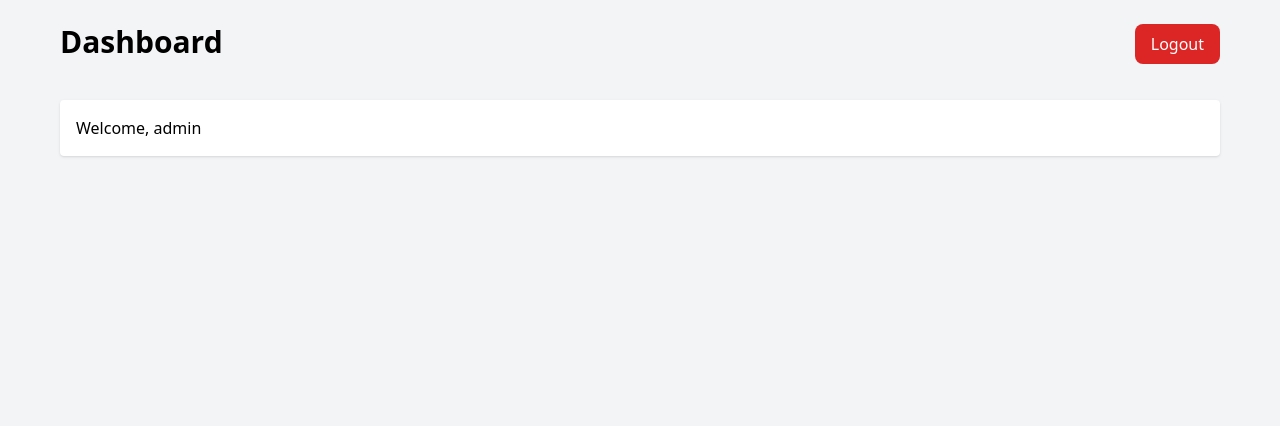
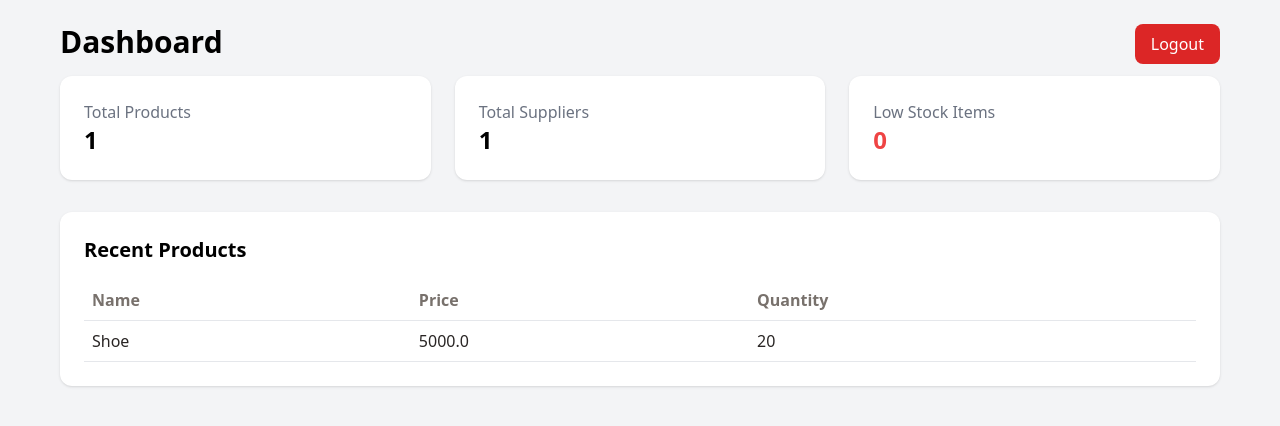
Before and after one commit to vishalipar/Digital-Cafeteria, a Django app: page /dashboard/ in a window 1280 px wide. Shown: the top 426 px of the page. Run offline with Django 5.2, Linux system fonts and the light colour scheme; a user stored in the database is signed in; data comes from the database, SQL or seed files in the repository; both versions use the stored data as it was after the commit; some libraries are stand-ins or nearby versions.

Commit message:
Show products, total suppliers, low stock items and recent products to the dashboard page

```diff
--- a/accounts/admin.py
+++ b/accounts/admin.py
@@ -1,3 +1,6 @@
 from django.contrib import admin
+from .models import Product, Supplier
+# Register your models here.
 
-# Register your models here.
+admin.site.register(Product)
+admin.site.register(Supplier)
--- a/accounts/models.py
+++ b/accounts/models.py
@@ -1,3 +1,23 @@
 from django.db import models
 
 # Create your models here.
+
+class Supplier(models.Model):
+    name = models.CharField(max_length=100)
+    contact = models.CharField(max_length=15)
+    address = models.TextField()
+
+    def __str__(self):
+        return self.name
+
+
+class Product(models.Model):
+    name = models.CharField(max_length=100)
+    price = models.FloatField()
+    quantity = models.IntegerField()
+    image = models.ImageField(upload_to='products/', blank=True, null=True)
+    supplier = models.ForeignKey(Supplier, on_delete=models.CASCADE, null=True, blank=True)
+    created_at = models.DateTimeField(auto_now_add=True)
+
+    def __str__(self):
+        return self.name
--- a/accounts/views.py
+++ b/accounts/views.py
@@ -1,7 +1,7 @@
 from django.shortcuts import render, redirect
 from django.contrib.auth.decorators import login_required
 from django.contrib.auth import authenticate, login, logout
-
+from .models import Product, Supplier
 
 def login_view(request):
     if request.method == 'POST':
@@ -19,7 +19,18 @@ def login_view(request):
 
 @login_required
 def dashboard(request):
-    return render(request, 'dashboard.html')
+    total_products = Product.objects.count()
+    total_suppliers = Supplier.objects.count()
+    low_stock = Product.objects.filter(quantity__lt=5).count()
+    recent_products = Product.objects.order_by('-created_at')[:5]
+
+    context = {
+        'total_products': total_products,
+        'total_suppliers': total_suppliers,
+        'low_stock': low_stock,
+        'recent_products': recent_products
+    }
+    return render(request, 'dashboard.html', context)
 
 def logout_view(request):
     logout(request)
--- a/cafeteria/settings.py
+++ b/cafeteria/settings.py
@@ -117,6 +117,8 @@ USE_TZ = True
 # https://docs.djangoproject.com/en/5.1/howto/static-files/
 
 STATIC_URL = "static/"
+MEDIA_URL = '/media/'
+MEDIA_ROOT = BASE_DIR / 'media'
 
 # Default primary key field type
 # https://docs.djangoproject.com/en/5.1/ref/settings/#default-auto-field
--- a/cafeteria/urls.py
+++ b/cafeteria/urls.py
@@ -17,8 +17,12 @@ Including another URLconf
 
 from django.contrib import admin
 from django.urls import path, include
+from django.conf import settings
+from django.conf.urls.static import static
 
 urlpatterns = [
     path("admin/", admin.site.urls),
     path('', include('accounts.urls')),
 ]
+
+urlpatterns += static(settings.MEDIA_URL, document_root=settings.MEDIA_ROOT)
--- a/templates/dashboard.html
+++ b/templates/dashboard.html
@@ -15,8 +15,51 @@
             <a href="{% url 'logout' %}" class="text-white bg-red-600 hover:bg-red-700 rounded-lg h-fit py-2 px-4">Logout</a>
         </div>
 
-        <div class="mt-6 bg-white p-4 rounded shadow">
-            <p>Welcome, {{ request.user.username }}</p>
+        <div class="grid grid-cols-1 md:grid-cols-3 gap-6">
+
+            <div class="bg-white p-6 rounded-xl shadow">
+                <h2 class="text-gray-500">Total Products</h2>
+                <p class="text-2xl font-bold">{{ total_products }}</p>
+            </div>
+
+            <div class="bg-white p-6 rounded-xl shadow">
+                <h2 class="text-gray-500">Total Suppliers</h2>
+                <p class="text-2xl font-bold">{{ total_suppliers }}</p>
+            </div>
+
+            <div class="bg-white p-6 rounded-xl shadow">
+                <h2 class="text-gray-500">Low Stock Items</h2>
+                <p class="text-2xl font-bold text-red-500">{{ low_stock }}</p>
+            </div>
+
+        </div>
+
+        <!-- Recent Products -->
+        <div class="mt-8 bg-white p-6 rounded-xl shadow">
+            <h2 class="text-xl font-bold mb-4">Recent Products</h2>
+
+            <table class="w-full text-left">
+                <thead>
+                    <tr class="border-b text-stone-500">
+                        <th class="p-2">Name</th>
+                        <th class="p-2">Price</th>
+                        <th class="p-2">Quantity</th>
+                    </tr>
+                </thead>
+                <tbody>
+                    {% for product in recent_products %}
+                    <tr class="border-b text-stone-800">
+                        <td class="p-2">{{ product.name }}</td>
+                        <td class="p-2">{{ product.price }}</td>
+                        <td class="p-2">{{ product.quantity }}</td>
+                    </tr>
+                    {% empty %}
+                    <tr>
+                        <td colspan="3" class="p-2 text-stone-500 text-center">No products yet</td>
+                    </tr>
+                    {% endfor %}
+                </tbody>
+            </table>
         </div>
     </div>
 
```
Also changed, not shown: accounts/migrations/0001_initial.py (added), db.sqlite3, media/products/shoes.webp (added), media/products/shoes_tx2WZJ1.webp (added).
